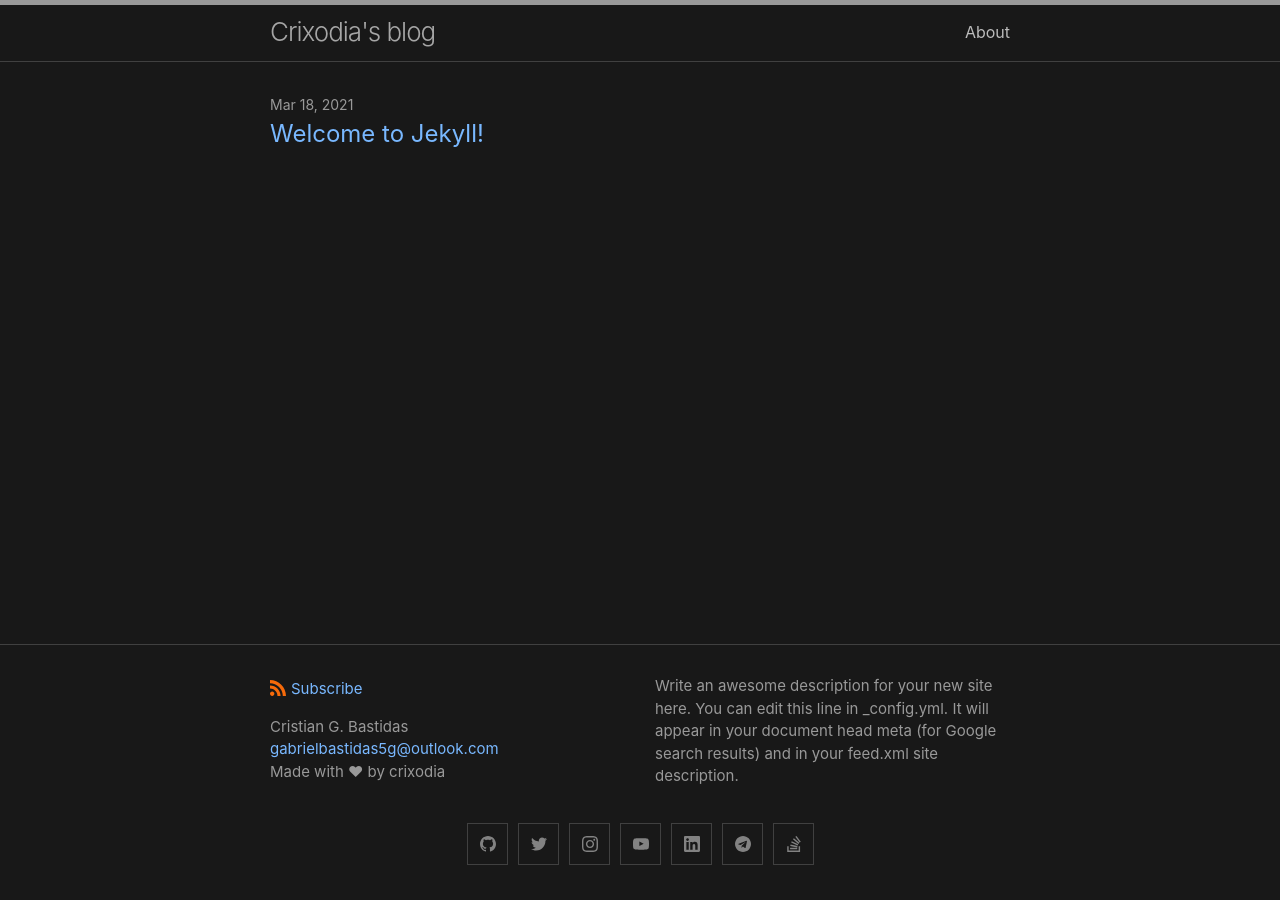
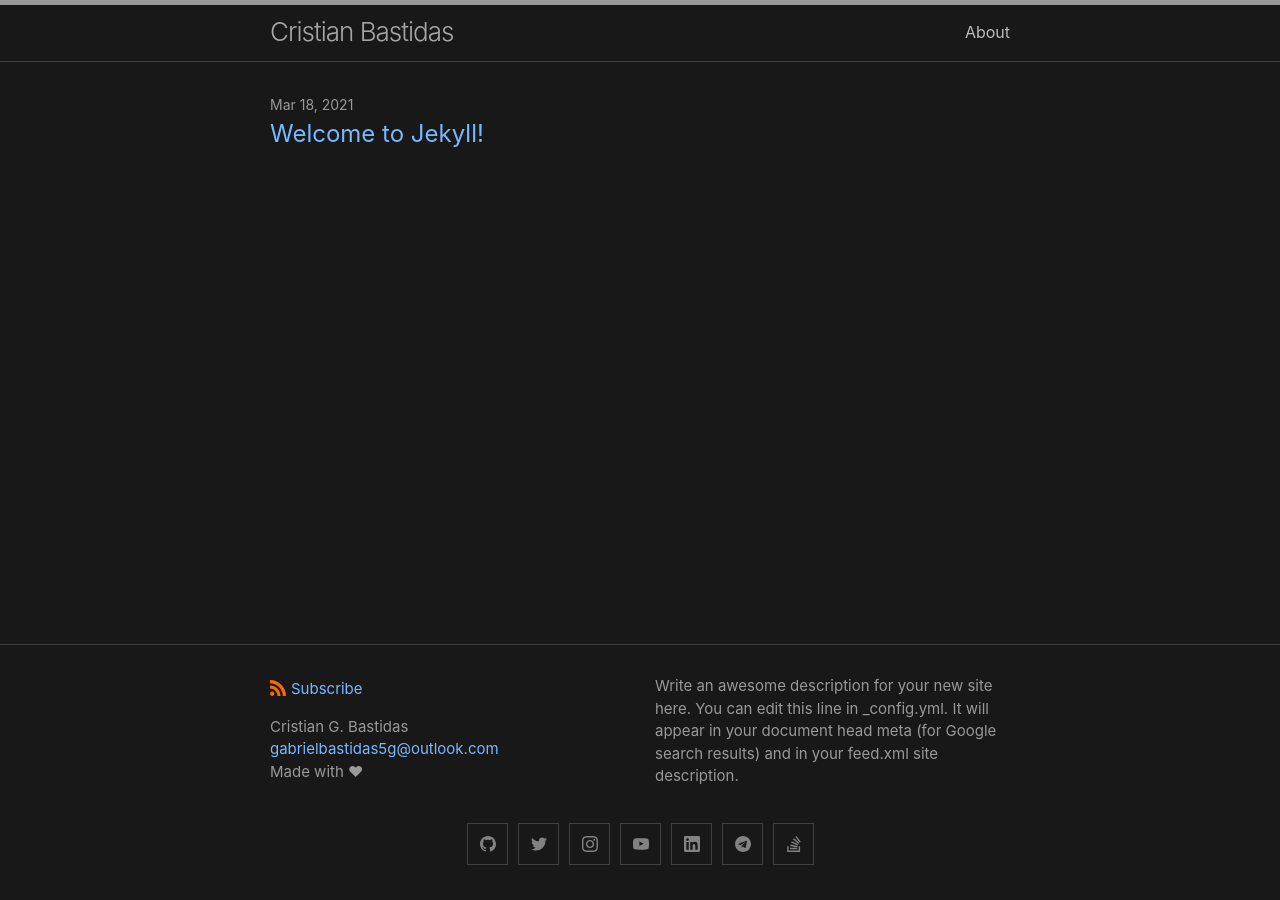
Before and after one commit to crixodia/my-blog, a Jekyll site: the page built from index.markdown, in a window 1280 px wide. Built offline with Jekyll 4.4.1, drawn with Linux system fonts in a browser that asks for light colours.

Commit message:
Blog name changed

```diff
--- a/_config.yml
+++ b/_config.yml
@@ -18,7 +18,7 @@
 # You can create any custom variable you would like, and they will be accessible
 # in the templates via {{ site.myvariable }}.
 
-title: Crixodia's blog
+title: Cristian Bastidas
 #email:
 
 description: >- # this means to ignore newlines until "baseurl:"
@@ -54,7 +54,7 @@ author:
   name: Cristian G. Bastidas
   email: "gabrielbastidas5g@outlook.com"
 
-message: "Made with ❤ by crixodia"
+message: "Made with ❤"
 #copyright:
 
 # Build settings
```
